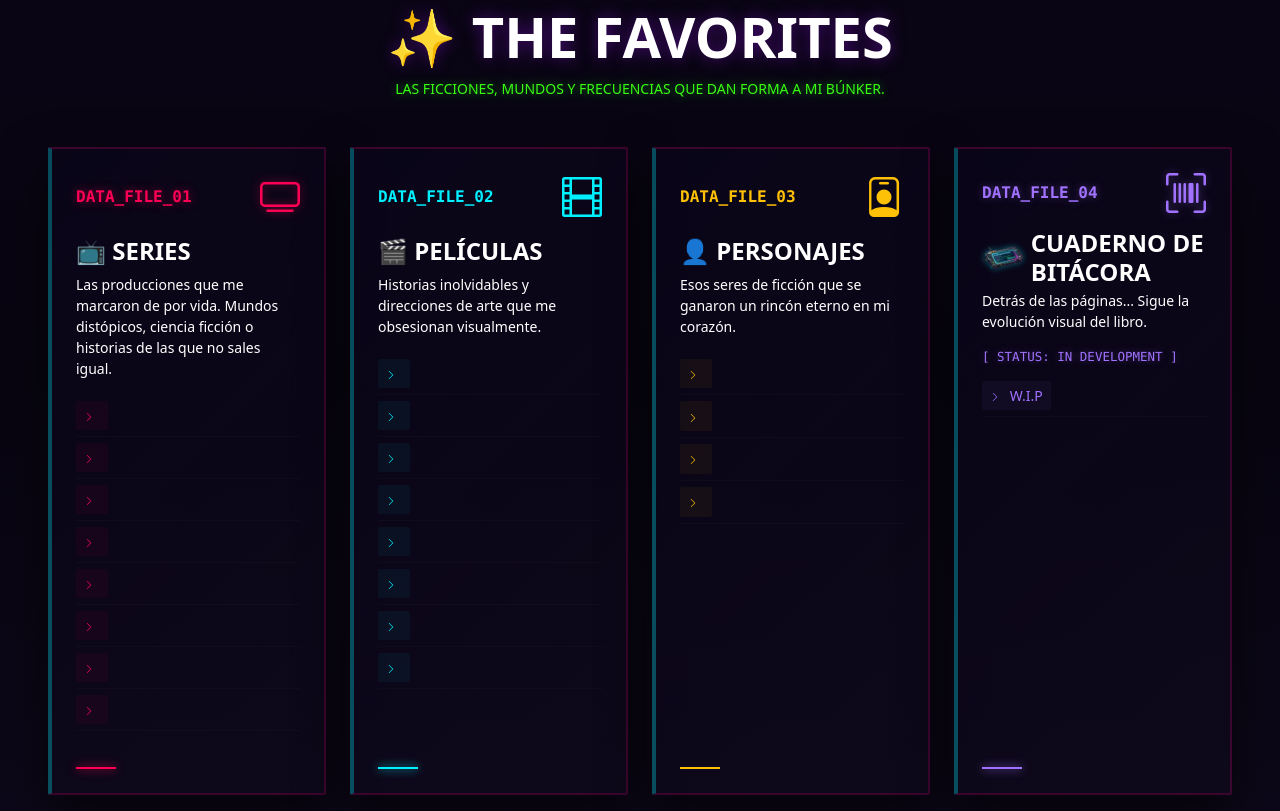
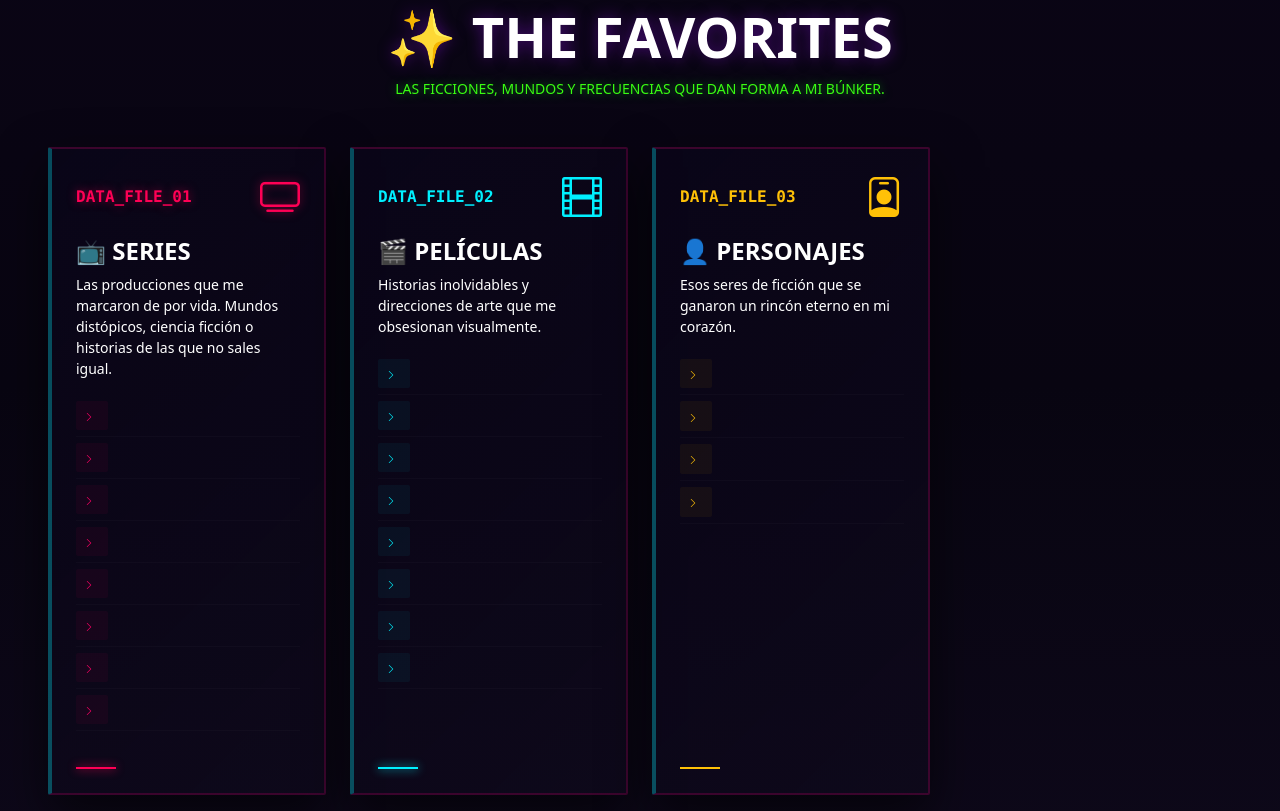
Before and after one commit to bigtikett/blog-libros-twitch, a plain HTML site: page frontend/index.html in a window 1280 px wide. Shown: the part 6349-7160 px from the top of the page. Drawn offline with nearby package versions, Linux system fonts and the light colour scheme; no server answers.

Commit message:
cometario bitacora

```diff
--- a/frontend/index.html
+++ b/frontend/index.html
@@ -1077,7 +1077,7 @@
           </div>
         </div>
 
-        <div class="col-md-6 col-xl-3">
+        <!-- <div class="col-md-6 col-xl-3">
           <div class="fav-datapad-card p-4 h-100 d-flex flex-column justify-content-between fav-music-active">
             <div>
               <div class="datapad-header d-flex justify-content-between align-items-center mb-3">
@@ -1108,7 +1108,7 @@
             </div>
             <div class="datapad-footer-line bg-neon-purple"></div>
           </div>
-        </div>
+        </div> -->
 
       </div>
     </div>
```
